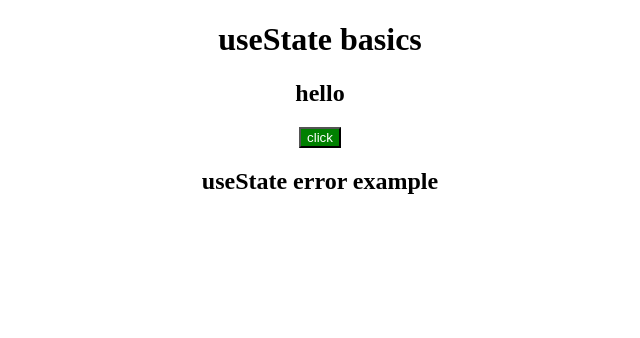
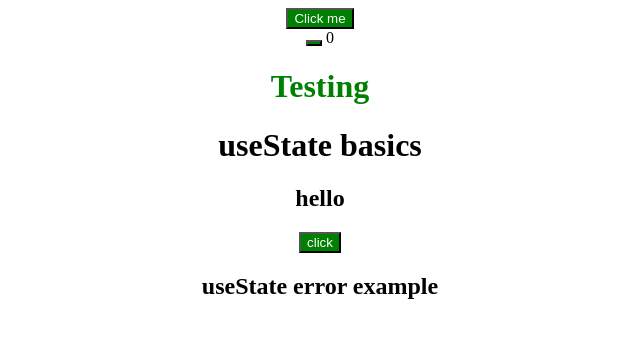
Before and after one commit to Codekazuki/40daysofreact, a React (Create React App) app: page / in a window 1280 px wide. Shown: the top 338 px of the page, without its empty margins (320-960 px from the left). Built offline with nearby package versions, Linux system fonts and the light colour scheme.

Commit message:
innoliz class

```diff
--- a/src/App.js
+++ b/src/App.js
@@ -6,7 +6,7 @@ import UseStatesBasics from "./tutorial/01-useState/starter/02-useState-basics";
 function App() {
   return (
     <div className='App'>
-      {/* <Test /> */}
+      <Test />
       <UseStatesBasics />
       <ErrorExample />
     </div>
```
